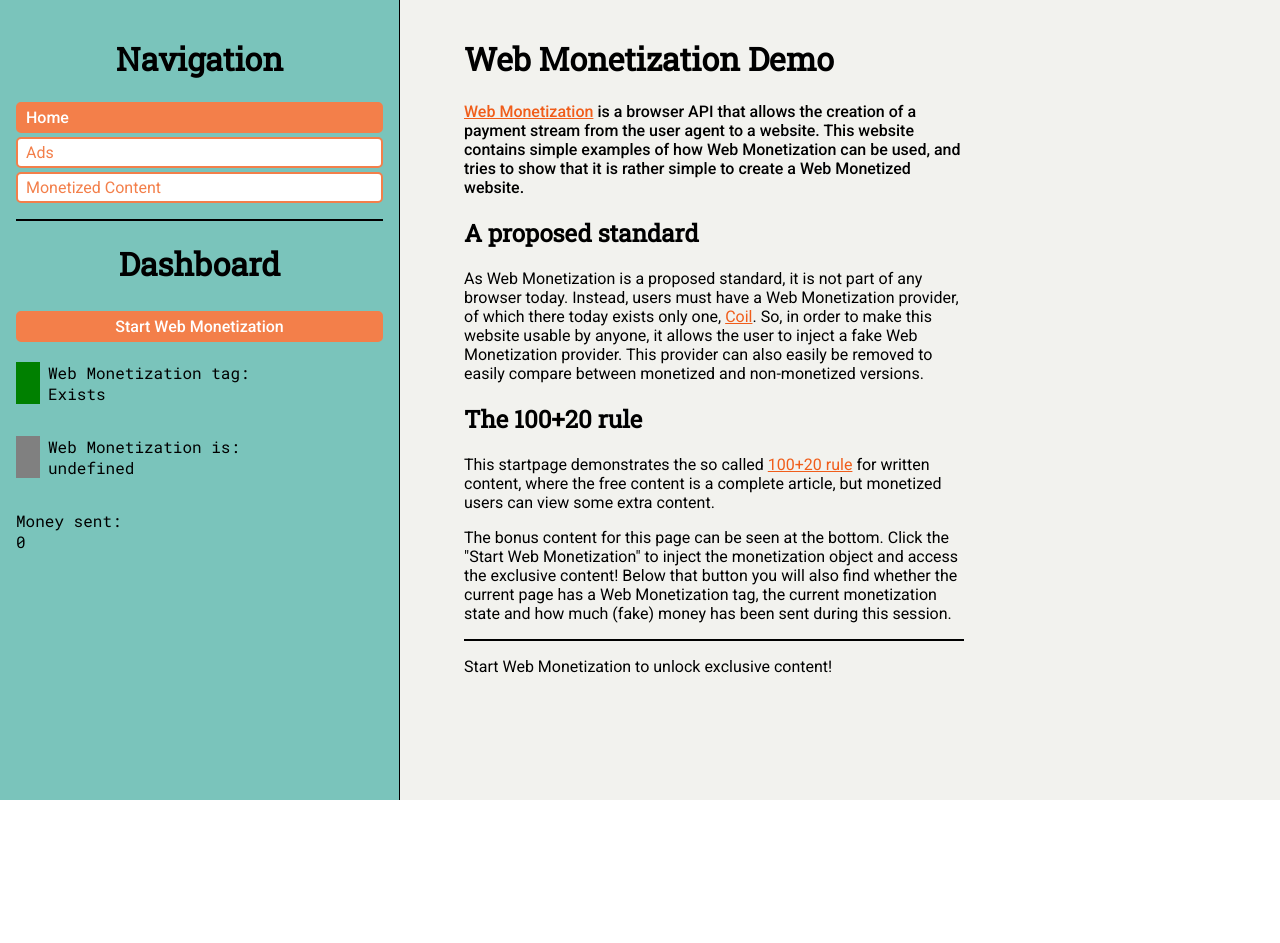
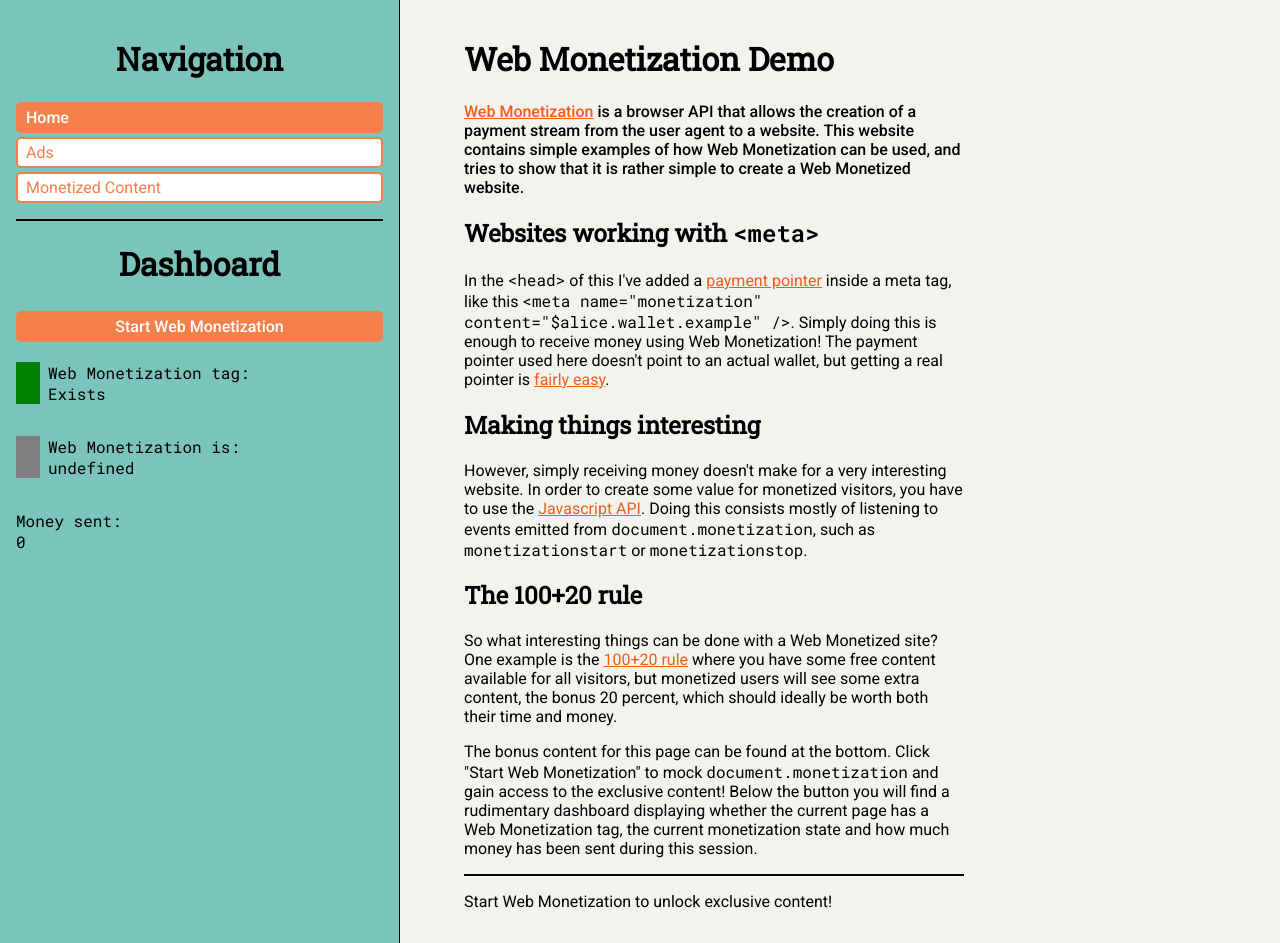
Before and after one commit to Doverstav/kitscon202, a React (Create React App) app: page / in a window 1280 px wide. Before the commit the page ends 800 px from the top, so only its background shows below. Built offline with nearby package versions, Linux system fonts and the light colour scheme.

Commit message:
Rework text on Home page

```diff
--- a/src/components/Home.js
+++ b/src/components/Home.js
@@ -13,6 +13,7 @@ import Separator from "./common/Separator";
 
 import "./Home.css";
 import Preamble from "./common/Preamble";
+import Code from "./common/Code";
 
 export default function Home(props) {
   const [monetizationState, setMonetizationState] = useState(undefined);
@@ -63,34 +64,51 @@ export default function Home(props) {
         Monetization can be used, and tries to show that it is rather simple to
         create a Web Monetized website.
       </Preamble>
-      <h2>A proposed standard</h2>
+      <h2>
+        Websites working with <Code>{"<meta>"}</Code>
+      </h2>
       <p>
-        As Web Monetization is a proposed standard, it is not part of any
-        browser today. Instead, users must have a Web Monetization provider, of
-        which there today exists only one,{" "}
-        <Link href="https://coil.com/">Coil</Link>. So, in order to make this
-        website usable by anyone, it allows the user to inject a fake Web
-        Monetization provider. This provider can also easily be removed to
-        easily compare between monetized and non-monetized versions.
+        In the <Code>{"<head>"}</Code> of this I've added a{" "}
+        <Link href="">payment pointer</Link> inside a meta tag, like this{" "}
+        <Code>
+          {'<meta name="monetization" content="$alice.wallet.example" />'}
+        </Code>
+        . Simply doing this is enough to receive money using Web Monetization!
+        The payment pointer used here doesn't point to an actual wallet, but
+        getting a real pointer is{" "}
+        <Link href="https://webmonetization.org/docs/ilp-wallets/">
+          fairly easy
+        </Link>
+        .
+      </p>
+      <h2>Making things interesting</h2>
+      <p>
+        However, simply receiving money doesn't make for a very interesting
+        website. In order to create some value for monetized visitors, you have
+        to use the{" "}
+        <Link href="https://webmonetization.org/docs/api">Javascript API</Link>.
+        Doing this consists mostly of listening to events emitted from{" "}
+        <Code>document.monetization</Code>, such as{" "}
+        <Code>monetizationstart</Code> or <Code>monetizationstop</Code>.
       </p>
       <h2>The 100+20 rule</h2>
       <p>
-        This startpage demonstrates the so called{" "}
+        So what interesting things can be done with a Web Monetized site? One
+        example is the{" "}
         <Link href="https://coil.com/p/coil/The-100-20-Rule-for-Premium-Content/3l1ALJ3M6">
           100+20 rule
         </Link>{" "}
-        for written content, where the free content is a complete article, but
-        monetized users can view some extra content.{" "}
-        {/*As an example, when reading
-        a recipe, the additional content may be variations on the recipe, or the
-        recipe to some side dish that goes great with the main recipe.*/}
+        where you have some free content available for all visitors, but
+        monetized users will see some extra content, the bonus 20 percent, which
+        should ideally be worth both their time and money.
       </p>
       <p>
-        The bonus content for this page can be seen at the bottom. Click the
-        "Start Web Monetization" to inject the monetization object and access
-        the exclusive content! Below that button you will also find whether the
-        current page has a Web Monetization tag, the current monetization state
-        and how much (fake) money has been sent during this session.
+        The bonus content for this page can be found at the bottom. Click "Start
+        Web Monetization" to mock <Code>document.monetization</Code> and gain
+        access to the exclusive content! Below the button you will find a
+        rudimentary dashboard displaying whether the current page has a Web
+        Monetization tag, the current monetization state and how much money has
+        been sent during this session.
       </p>
       <Separator />
       <p>
```
